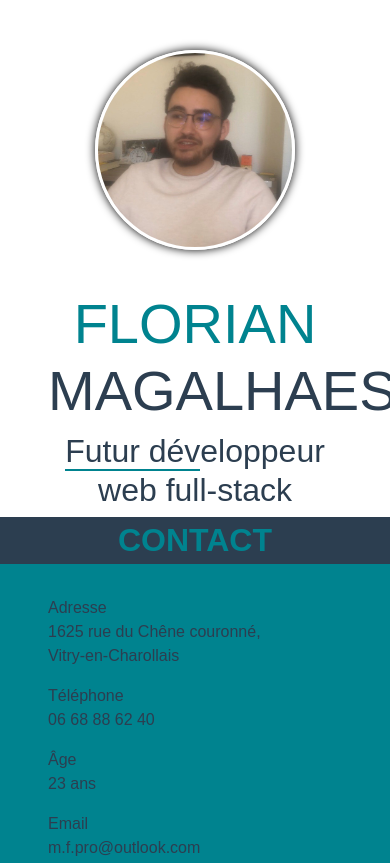
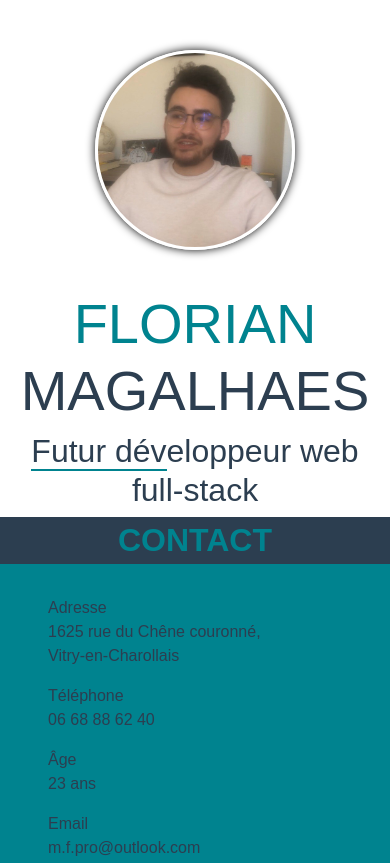
Before and after one commit to Flo-mgls/Flo-mgls.github.io, a plain HTML site: page index.html in a window 390 px wide. Shown: the top 863 px of the page. Drawn offline with nearby package versions, Linux system fonts and the light colour scheme; a web font is replaced by a local one.

Commit message:
Problème affichage sur phone

```diff
--- a/index.html
+++ b/index.html
@@ -20,7 +20,7 @@
 		<div class="col-md-4 phoneBgColor">
 			<img src="contents/avatar.JPG" alt="profil picture Magalhaes Florian"/>
 		</div>
-		<div class="col-md-8 px-5 centerPhone">
+		<div class="col-md-8 px-3 centerPhone">
 			<h1 class="text-uppercase profilColor">Florian <span class="profilFontColor">Magalhaes</span></h1>
 			<h2 class="profilFontColor"><span>Futur dév</span>eloppeur web full-stack</h2>
 		</div>
```
